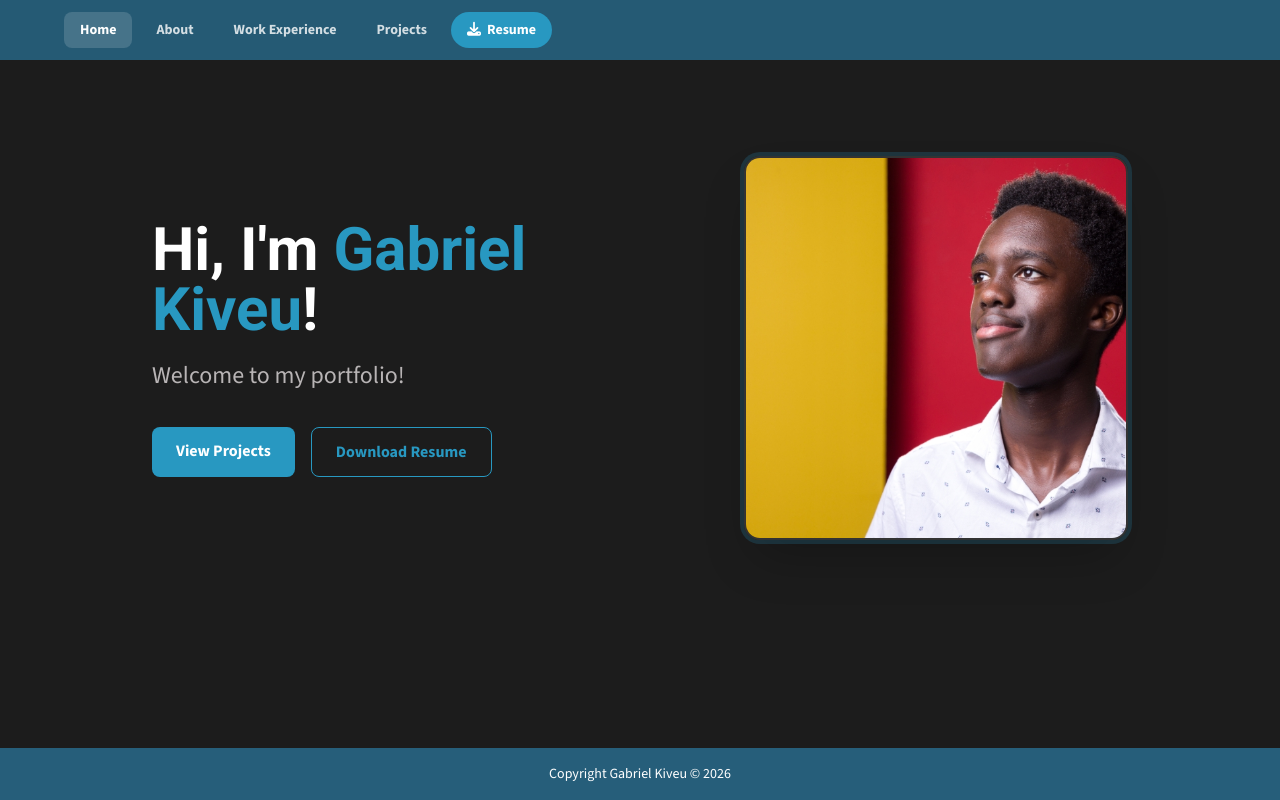
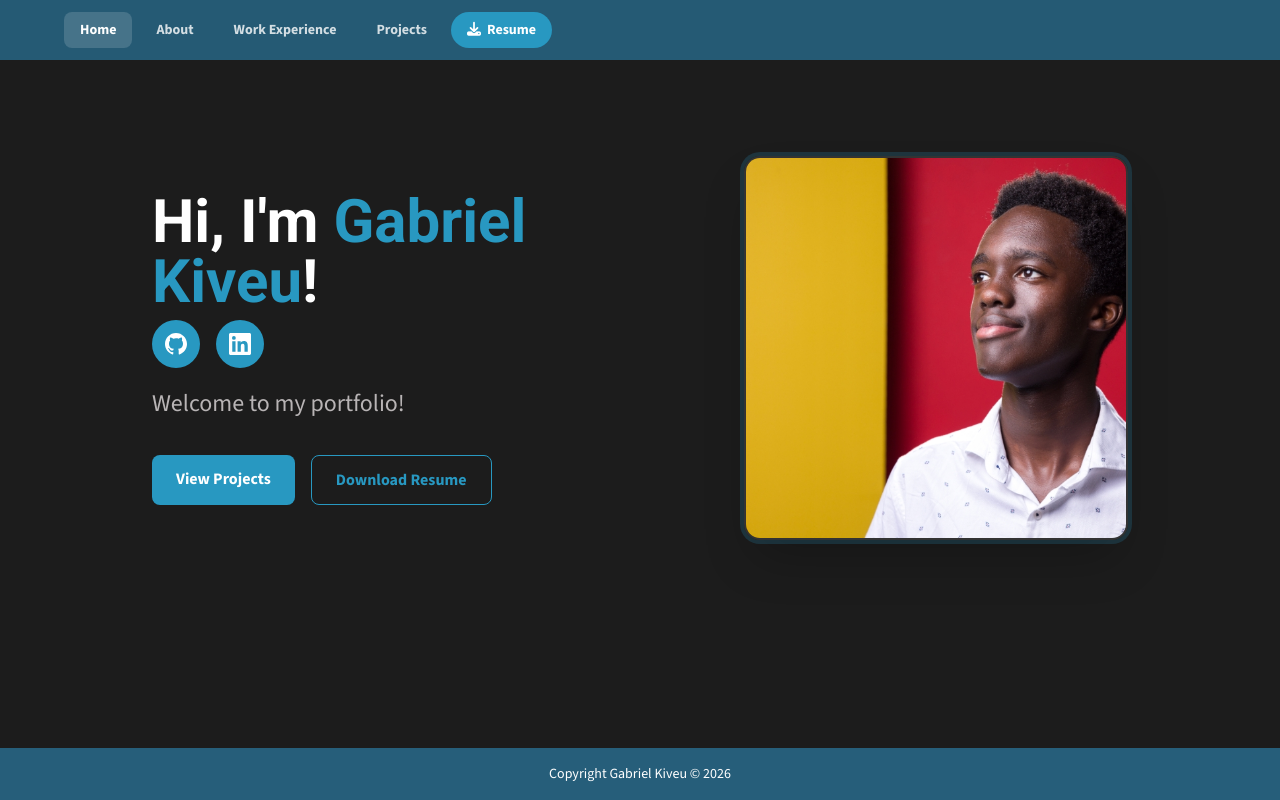
Before and after one commit to gabek96/portfolio, a React (Vite) app: page / in a window 1280 px wide. Built offline with nearby package versions, Linux system fonts and the light colour scheme.

Commit message:
icons link to linkedin & github

```diff
--- a/src/pages/HomePage.jsx
+++ b/src/pages/HomePage.jsx
@@ -6,9 +6,29 @@ export default function HomePage() {
   return (
     <section className="max-w-5xl mx-auto px-6 py-16 md:py-24 flex flex-col-reverse md:flex-row items-center gap-10 min-h-[70vh]">
       <AnimatedSection className="flex-1 text-center md:text-left">
-        <h1 className="text-4xl md:text-5xl lg:text-6xl font-bold text-text font-heading mb-4">
+        <h1 className="text-4xl md:text-5xl lg:text-6xl font-bold text-text font-heading mb-2">
           Hi, I'm <span className="text-primary">Gabriel Kiveu</span>!
         </h1>
+        <div className="flex gap-4 justify-center md:justify-start mb-4">
+          <a
+            href="https://github.com/gabek96"
+            target="_blank"
+            rel="noopener noreferrer"
+            className="w-12 h-12 flex items-center justify-center rounded-full bg-primary text-white hover:bg-primary-dark hover:-translate-y-1 transition-all duration-200"
+            aria-label="GitHub"
+          >
+            <svg xmlns="http://www.w3.org/2000/svg" width="22" height="22" fill="currentColor" viewBox="0 0 24 24"><path d="M12 0C5.37 0 0 5.37 0 12c0 5.3 3.438 9.8 8.205 11.385.6.113.82-.258.82-.577 0-.285-.01-1.04-.015-2.04-3.338.724-4.042-1.61-4.042-1.61-.546-1.385-1.333-1.754-1.333-1.754-1.089-.745.083-.729.083-.729 1.205.084 1.838 1.236 1.838 1.236 1.07 1.835 2.809 1.305 3.495.998.108-.776.417-1.305.76-1.605-2.665-.3-5.466-1.332-5.466-5.93 0-1.31.465-2.38 1.235-3.22-.135-.303-.54-1.523.105-3.176 0 0 1.005-.322 3.3 1.23a11.5 11.5 0 0 1 3.003-.404c1.02.005 2.047.138 3.006.404 2.28-1.552 3.285-1.23 3.285-1.23.645 1.653.24 2.873.12 3.176.765.84 1.23 1.91 1.23 3.22 0 4.61-2.805 5.625-5.475 5.92.42.36.81 1.096.81 2.22 0 1.606-.015 2.896-.015 3.286 0 .315.21.694.825.576C20.565 21.795 24 17.295 24 12c0-6.63-5.37-12-12-12"/></svg>
+          </a>
+          <a
+            href="https://www.linkedin.com/in/gabriel-kiveu/"
+            target="_blank"
+            rel="noopener noreferrer"
+            className="w-12 h-12 flex items-center justify-center rounded-full bg-primary text-white hover:bg-primary-dark hover:-translate-y-1 transition-all duration-200"
+            aria-label="LinkedIn"
+          >
+            <svg xmlns="http://www.w3.org/2000/svg" width="22" height="22" fill="currentColor" viewBox="0 0 24 24"><path d="M20.447 20.452h-3.554v-5.569c0-1.328-.027-3.037-1.852-3.037-1.853 0-2.136 1.445-2.136 2.939v5.667H9.351V9h3.414v1.561h.046c.477-.9 1.637-1.85 3.37-1.85 3.601 0 4.267 2.37 4.267 5.455v6.286zM5.337 7.433a2.062 2.062 0 0 1-2.063-2.065 2.064 2.064 0 1 1 2.063 2.065zm1.782 13.019H3.555V9h3.564v11.452zM22.225 0H1.771C.792 0 0 .774 0 1.729v20.542C0 23.227.792 24 1.771 24h20.451C23.2 24 24 23.227 24 22.271V1.729C24 .774 23.2 0 22.222 0h.003z"/></svg>
+          </a>
+        </div>
         <p className="text-xl md:text-2xl text-muted font-light leading-relaxed mb-8">
           Welcome to my portfolio!
         </p>
```
Also changed, not shown: .claude/launch.json (added), .claude/settings.local.json (added).
